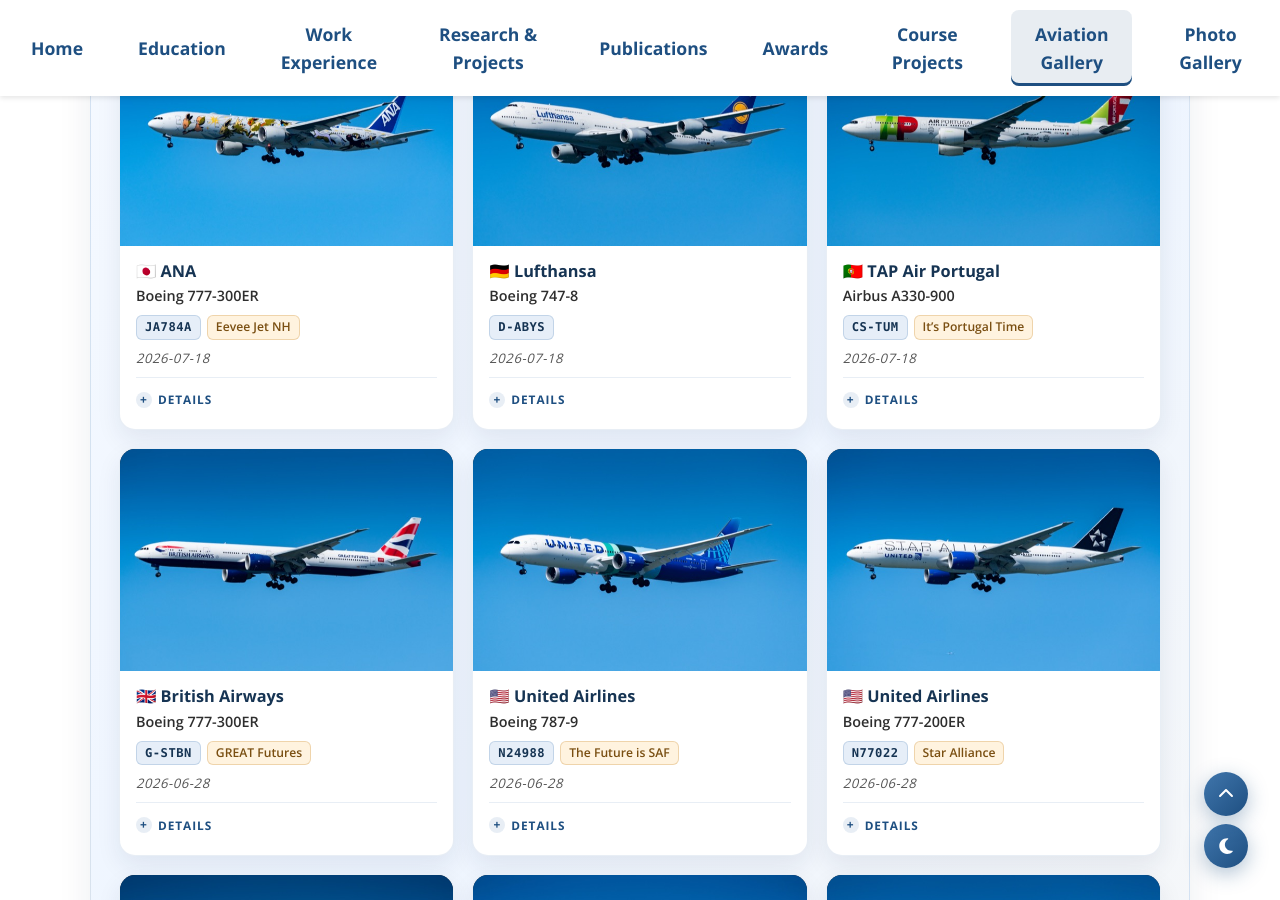
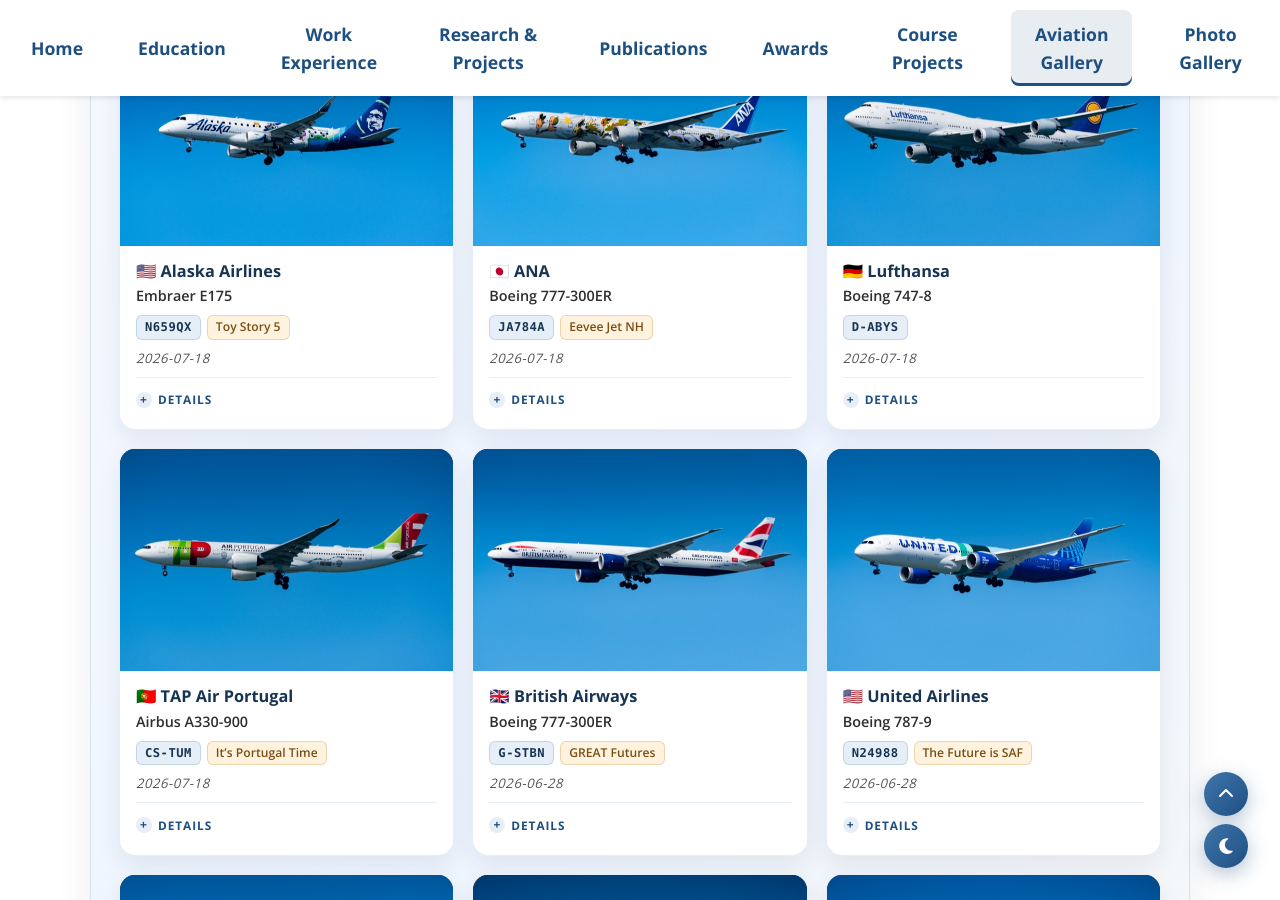
Before and after one commit to waynechu1109/waynechu1109.github.io, a Jekyll site: the page built from aviation_gallery.html, in a window 1280 px wide and 900 px high, scrolled down 9087 px. Built offline with Jekyll 4.4.1, drawn with Linux system fonts in a browser that asks for light colours; some of the changed lines change nothing that is shown.

Commit message:
add horizon e175 n659qx in toy story 5 livery to san francisco

```diff
--- a/_data/aviation/sfo.yml
+++ b/_data/aviation/sfo.yml
@@ -443,3 +443,32 @@
         - ["Aperture", "f/8"]
         - ["Shutter", "1/800"]
         - ["ISO", "100"]
+
+- img: "sfo/DSC04203"
+  shot: "2026-07-18 17:35:10"
+  date: "2026-07-18"
+  title: "🇺🇸 Alaska Airlines"
+  aircraft: "Embraer E175"
+  regs: ["N659QX"]
+  liveries: ["Toy Story 5"]
+  alt: "Alaska Airlines Embraer E175 N659QX operated by Horizon Air in the Toy Story 5 livery with Buzz Lightyear and Lilypad on approach to San Francisco International Airport"
+  details:
+    - group: "Aircraft"
+      rows:
+        - ["Registration", "N659QX"]
+        - ["Type", "Embraer E175"]
+        - ["Variant", "ERJ 170-200 LR"]
+        - ["MSN", "17000947"]
+        - ["Engines", "GE CF34-8E5"]
+        - ["Built", "2023"]
+        - ["Operator", "Horizon Air, for Alaska Airlines"]
+        - ["Name", "To 45 and Beyond"]
+        - ["Livery", "Toy Story 5, with Woody, Buzz Lightyear, Jessie and the new tech toys such as Lilypad; Forky and Karen Beverly on the winglets. Unveiled 2026-05 for Horizon&rsquo;s 45th anniversary, the first special livery on Horizon&rsquo;s E175 fleet"]
+    - group: "Photo"
+      rows:
+        - ["Camera", "Sony α6700"]
+        - ["Lens", "FE 100-400mm F4.5-5.6 GM OSS"]
+        - ["Focal", "400 mm"]
+        - ["Aperture", "f/8"]
+        - ["Shutter", "1/800"]
+        - ["ISO", "100"]
```
Also changed, not shown: media/gallery/aviation_gallery/sfo/DSC04203-1280.jpg (added), media/gallery/aviation_gallery/sfo/DSC04203-2560.jpg (added), media/gallery/aviation_gallery/sfo/DSC04203-640.jpg (added).
